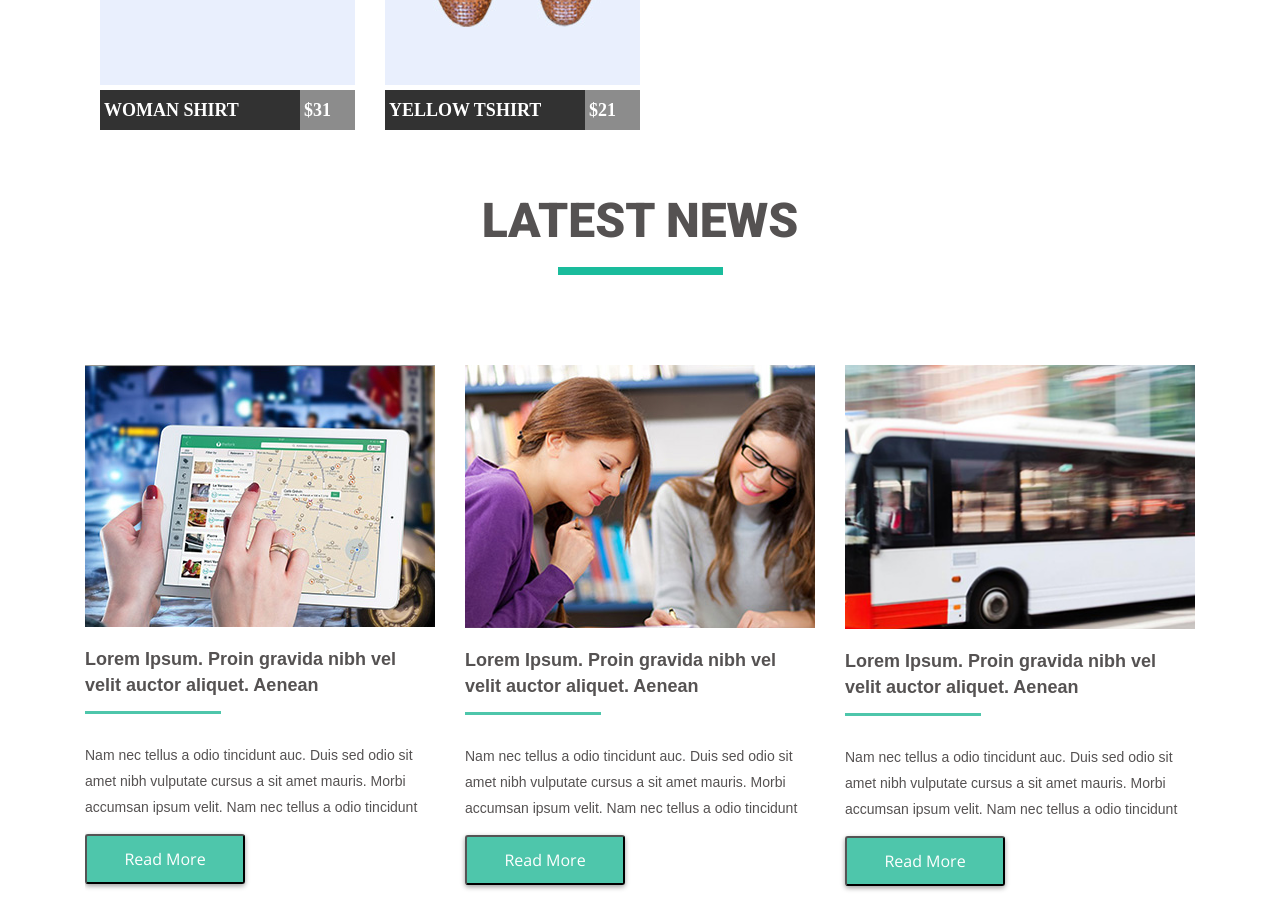
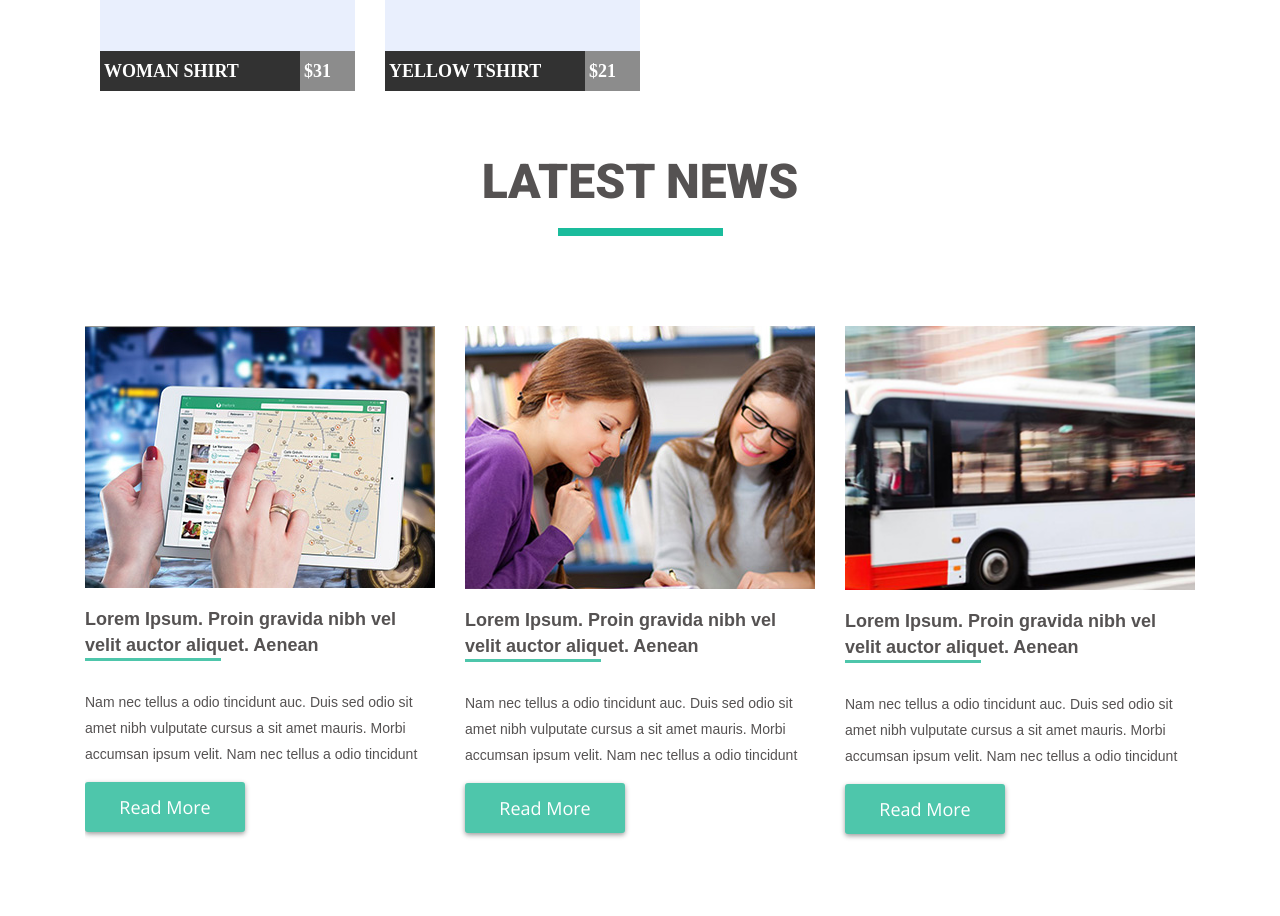
Before and after one commit to Na7tya/goit-fe-course, a plain HTML site: page Module-04/index.html in a window 1280 px wide. Shown: the part 900-1816 px from the top of the page. After the commit the page ends 1794 px from the top, so only its background shows below. Drawn offline with nearby package versions, Linux system fonts and the light colour scheme.

Commit message:
made mentor's edits

```diff
--- a/Module-04/css/style.css
+++ b/Module-04/css/style.css
@@ -8,6 +8,11 @@ html {
     box-sizing: inherit;
 }
 
+img {
+    display: block;
+    min-width: 100%;
+    height: auto;
+}
 .visually-hidden:not(:focus):not(:active),
 input[type="checbox"].visually-hidden,
 input[type="radio"].visually-hidden{
@@ -39,6 +44,9 @@ a {
   text-decoration:none;
 }
 
+.page-header {
+    padding: 30px 0;
+}
 .site-logo {
   font-family: 'Roboto', sans-serif;
   font-weight: 300;
@@ -47,7 +55,6 @@ a {
   font-size: 30px;
   line-height: 32px;
   float: left;
-  margin: 30px 0;
 }
 
 .site-logo::first-letter {
@@ -65,9 +72,11 @@ a {
 .menu-item{
     list-style: none;
     display: inline-block;
-    margin: 30px 15px;
 }
 
+.menu-item:not(:last-child) {
+    margin-right: 15px;
+}
 .menu-item a {
     display: inline-block;
     font-family: 'OpenSans', sans-serif;
@@ -82,14 +91,15 @@ a {
 }
 /* TITLE*/
 .title {
-    display: block;
     font-family: 'Roboto', sans-serif;
     font-weight: 900;
     font-size: 48px;
     line-height: 32px;
     font-weight: 900;
     text-align: center;
-    margin: 60px auto;
+    margin: 0 auto;
+    padding-top: 30px;
+    padding-bottom: 60px;
 }
 
 .title::after {
@@ -160,6 +170,9 @@ a {
   float: left;
 }
 /* SECTION BLOG */
+.section {
+    padding-bottom: 30px;
+}
 .blog-list {
     list-style: none;
     margin: 0;
@@ -170,13 +183,13 @@ a {
 
 .blog-list-item {
 width:350px;
-margin: 30px;
+margin-top: 30px;
+padding-bottom: 30px;
 float:left;
 }
 
-.blog-list-item:not(:nth-child(2n)) {
-    margin-left: 0;
-    margin-right: 0;
+.blog-list-item:not(:last-child) {
+    margin-right: 30px;
 }
 
 .blog-list-subtitle {
@@ -184,7 +197,7 @@ float:left;
     font-size: 18px;
     line-height: 26px;
     font-weight: 600;
-    margin: 15px 0px;
+    margin-bottom: 28px;
 }
 
 .blog-list-subtitle::after {
@@ -193,7 +206,6 @@ float:left;
     width: 136px;
     height: 3px;
     background-color: #4ec6ab;
-    margin: 13px auto 28px 0;
 }
 
 .blog-list-text {
@@ -202,18 +214,22 @@ float:left;
     font-size: 14px;
     line-height: 26px;
     font-weight: 400;
+    margin: 0;
+    margin-bottom: 15px;
+
 }
-button {
+.button {
   display:block;
   width:160px;
   height:50px;
   font-family: "Open Sans";
-  font-size: 16px;
-  line-height: 26px;
+  font-weight: 400;
+  font-size: 18px;
+  line-height: 32px;
   color: #ffffff;
   text-align: center;
-
   background-color: #4ec6ab;
   border-radius: 3px;
   box-shadow: 0px 2px 5px rgba(0,0,0,0.39);
+padding-top: 9px;
 }
--- a/Module-04/index.html
+++ b/Module-04/index.html
@@ -10,10 +10,11 @@
   <link rel="stylesheet" href="css/style.css">
 </head>
 <body>
+
   <div class="container">
     <h1 class="visually-hidden">Layer 4</h1>
-    <header class="page-header clearfix">
-      <nav>
+    <header class="page-header">
+      <nav   class="clearfix">
         <a href="#" class="site-logo">mart</a>
 
         <ul class="site menu container">
@@ -26,6 +27,7 @@
         </ul>
       </nav>
     </header>
+    <main>
 <!-- SECTION GALERRY     -->
       <section class="section gallery">
         <h2 class="gallery title">FEATURED PRODUCTS</h2>
@@ -97,22 +99,23 @@
             <img class="blog-list-image" src="img/blog1.jpg" alt="picture 1" width="350px" haight="262px">
             <p class="blog-list-subtitle">Lorem Ipsum. Proin gravida nibh vel velit auctor aliquet. Aenean</p>
             <p class="blog-list-text">Nam nec tellus a odio tincidunt auc. Duis sed odio sit amet nibh vulputate cursus a sit amet mauris. Morbi accumsan ipsum velit. Nam nec tellus a odio tincidunt</p>
-          <button>Read More</button>
+            <a href="#" class="button">Read More</a>
           </li>
           <li class="blog-list-item">
             <img class="blog-list-image" src="img/blog2.jpg" alt="picture 2" width="350px" haight="262px">
             <p class="blog-list-subtitle">Lorem Ipsum. Proin gravida nibh vel velit auctor aliquet. Aenean</p>
             <p class="blog-list-text">Nam nec tellus a odio tincidunt auc. Duis sed odio sit amet nibh vulputate cursus a sit amet mauris. Morbi accumsan ipsum velit. Nam nec tellus a odio tincidunt</p>
-          <button>Read More</button>
+            <a href="#" class="button">Read More</a>
           </li>
           <li class="blog-list-item">
             <img class="blog-list-image" src="img/blog3.jpg" alt="picture 3" width="350px" haight="262px">
             <p class="blog-list-subtitle">Lorem Ipsum. Proin gravida nibh vel velit auctor aliquet. Aenean</p>
             <p class="blog-list-text">Nam nec tellus a odio tincidunt auc. Duis sed odio sit amet nibh vulputate cursus a sit amet mauris. Morbi accumsan ipsum velit. Nam nec tellus a odio tincidunt</p>
-          <button>Read More</button>
+            <a href="#" class="button">Read More</a>
           </li>
         </ul>
       </section>
+    </main>
   </div>
 </body>
 </html>
```
Lines whose indentation alone changed are shown as unchanged.
